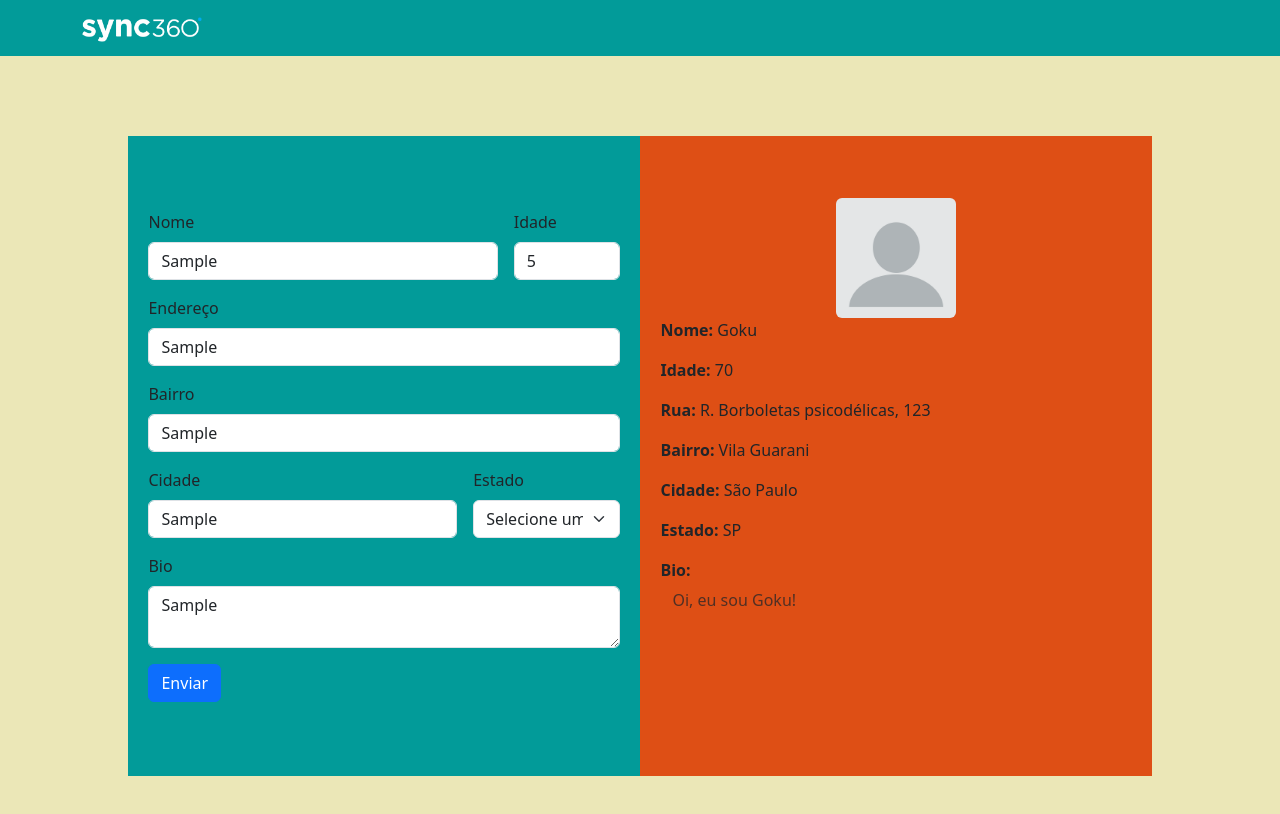
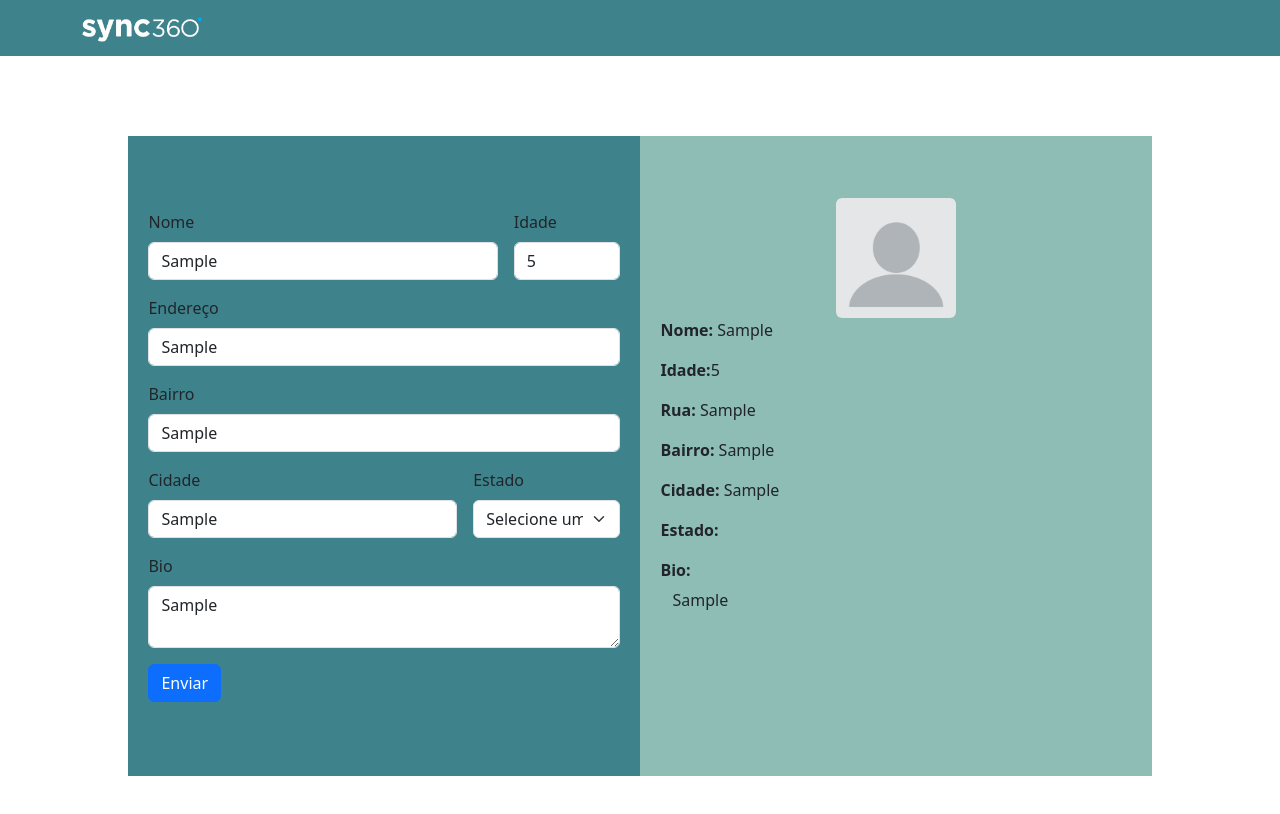
Before and after one commit to PauloRicardoOAlves/processo-seletivo-sync360, a plain HTML site: page FrontEnd/index.html in a window 1280 px wide. Both pictures are taken after typing "Sample", "5", "Sample", "Sample", "Sample", "Sample" into the empty fields and a click on the button "Enviar". Drawn offline with nearby package versions, Linux system fonts and the light colour scheme; no server answers.

Commit message:
altera a paleta de cores da página

```diff
--- a/FrontEnd/app.js
+++ b/FrontEnd/app.js
@@ -1,8 +1,8 @@
 document.getElementById("userForm").addEventListener("submit", async function (event) {
     event.preventDefault()
 
+    const data = JSON.stringify(userData())
 
-    const data = JSON.stringify(userData())
 
     fetch("http://localhost:3000/user", {
         method: "POST",
@@ -13,14 +13,14 @@ document.getElementById("userForm").addEventListener("submit", async function (e
         },
         body: data
     })
-        .then(response => response.json())
-        .then(data => alert(data))
-        .catch(error => console.error("Erro:", error))
+    .then(response => response.json())
+    .then(data => alert(data))
+    .catch(error => console.error("Erro:", error))
+
 });
 
 
 function userData() {
-
 
     const name = document.getElementById("inputName").value
     const age = document.getElementById("inputAge").value
@@ -40,5 +40,28 @@ function userData() {
         bio
     }
 
+
     return data
 }
+
+function updateProfile() {
+    const { name, age, adress, adress2, city, state, bio } = userData()
+
+
+    let profileName = document.getElementById("profileName")
+    let profileAge = document.getElementById("profileAge")
+    let profileAdress = document.getElementById("profileAdress")
+    let profileAdress2 = document.getElementById("profileAdress2")
+    let profileCity = document.getElementById("profileCity")
+    let profileState = document.getElementById("profileState")
+    let profileBio = document.getElementById("profileBio")
+
+
+    profileName.innerHTML = name
+    profileAge.innerHTML = age
+    profileAdress.innerHTML = adress
+    profileAdress2.innerHTML = adress2
+    profileCity.innerHTML = city
+    profileState.innerHTML = state
+    profileBio.innerHTML = bio
+}
--- a/FrontEnd/index.html
+++ b/FrontEnd/index.html
@@ -31,24 +31,23 @@
           </div>
           <div class="col-md-3">
             <label for="input" class="form-label">Idade</label>
-            <input type="number" class="form-control" id="inputAge" >
+            <input type="number" class="form-control" id="inputAge">
           </div>
           <div class="col-12">
             <label for="inputAdress" class="form-label">Endereço</label>
-            <input type="text" class="form-control" id="inputAdress"
-              placeholder="R. Borboletas psicodélicas" >
+            <input type="text" class="form-control" id="inputAdress" placeholder="R. Borboletas psicodélicas">
           </div>
           <div class="col-12">
             <label for="inputAdress2" class="form-label">Bairro</label>
-            <input type="text" class="form-control" id="inputAdress2" placeholder="Vila Guarani" >
+            <input type="text" class="form-control" id="inputAdress2" placeholder="Vila Guarani">
           </div>
           <div class="col-md-8">
             <label for="inputCity" class="form-label">Cidade</label>
-            <input type="text" class="form-control" id="inputCity" >
+            <input type="text" class="form-control" id="inputCity">
           </div>
           <div class="col-md-4">
             <label for="inputState" class="form-label">Estado</label>
-            <select id="inputState" class="form-select" >
+            <select id="inputState" class="form-select">
               <option value="">Selecione um estado</option>
               <option value="AC">Acre</option>
               <option value="AL">Alagoas</option>
@@ -82,43 +81,42 @@
           <div class="col-12">
             <label for="inputBio" class="form-label">Bio</label>
             <textarea class="form-control" id="inputBio"
-              placeholder="Fale sobre você, sua vida, seus hobbies." ></textarea>
+              placeholder="Fale sobre você, sua vida, seus hobbies."></textarea>
           </div>
           <div class="col-12">
-            <button type="submit" class="btn btn-primary" onclick="userData()">Enviar</button>
+            <button type="submit" class="btn btn-primary" onclick="updateProfile()">Enviar</button>
           </div>
 
         </form>
       </section>
-      <section class="main-container-profile">
+      <section class="main-container-profile" id="profileSection">
         <div class="main-container-profile-photo">
           <img src="./assets/blank-profile-picture-973460_640.webp" class="rounded mx-auto d-block" alt="foto de perfil"
             width="120" height="120">
         </div>
         <div>
           <div class="main-container-profile-name col-12">
-            <p><strong>Nome: </strong>Goku</p>
+            <p><strong>Nome: </strong><span id = "profileName">Goku</span></p>
           </div>
           <div class="main-container-profile-age col-12">
-            <p><strong>Idade:</strong> 70 </p>
+            <p><strong>Idade:</strong><span id="profileAge">70</span> </p>
           </div>
         </div>
         <div class="main-container-profile-adress col-12">
-          <p><strong>Rua:</strong> R. Borboletas psicodélicas, 123</p>
+          <p><strong>Rua: </strong><span id="profileAdress">R. Borboletas psicodélicas, 123</span></p>
           <div class="main-container-profile-adress2 col-12">
-            <p><strong>Bairro: </strong>Vila Guarani</p>
+            <p><strong>Bairro: </strong><span id="profileAdress2">Vila Guarani</span></p>
           </div>
           <div class="main-container-profile-city">
-            <p><strong>Cidade: </strong>São Paulo</p>
+            <p><strong>Cidade: </strong><span id="profileCity">São Paulo</span></p>
           </div>
         </div>
         <div class="main-container-profile-estate col-12">
-          <p><strong>Estado:</strong> SP</p>
+          <p><strong>Estado:</strong> <span id="profileState">SP</span></p>
         </div>
         <div class="main-container-profile-bio col-12">
           <label for="bioProfile"><strong>Bio:</strong></label>
-          <textarea class="form-control" id="profileBio"
-          placeholder="Oi, eu sou Goku!" rows=5 readonly></textarea>
+          <textarea class="form-control" id="profileBio" placeholder="Oi, eu sou Goku!" rows=5 readonly></textarea>
         </div>
       </section>
     </div>
--- a/FrontEnd/styles.css
+++ b/FrontEnd/styles.css
@@ -1,9 +1,9 @@
 :root {
-    --background-color: #ebe7b7;
-    --primary-color: #029b99;
-    --second-color: #de4f15;
-    --dark-contrast: #001f21;
-    --clear-constrast: #ecc039;
+    --background-color: #white;
+    --primary-color: #3e838c;
+    --second-color: #8ebdb6;
+    --dark-contrast: #2b2726;
+    --clear-constrast: #7dad93;
 }
 
 .navbar {
@@ -21,6 +21,7 @@
 }
 
 .main-container {
+    background-color: var(--primary-color);
     display: flex;
     width: 80%;
     height: 80%;
@@ -45,3 +46,10 @@
     border: none;
     resize: none;
 }
+
+@media (max-width: 480px) {
+    .main-container{
+        flex-direction: column;
+    }
+
+}
```
